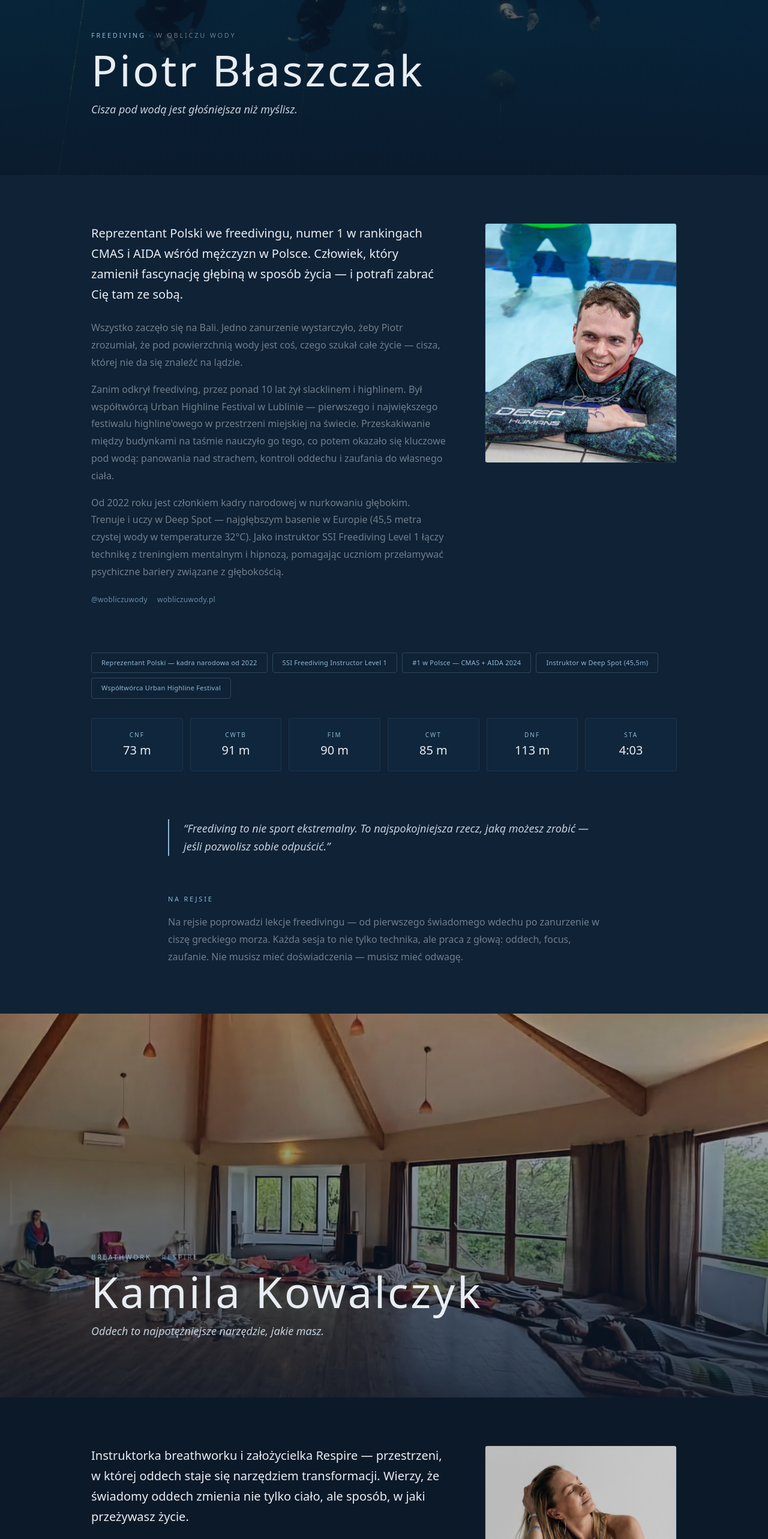
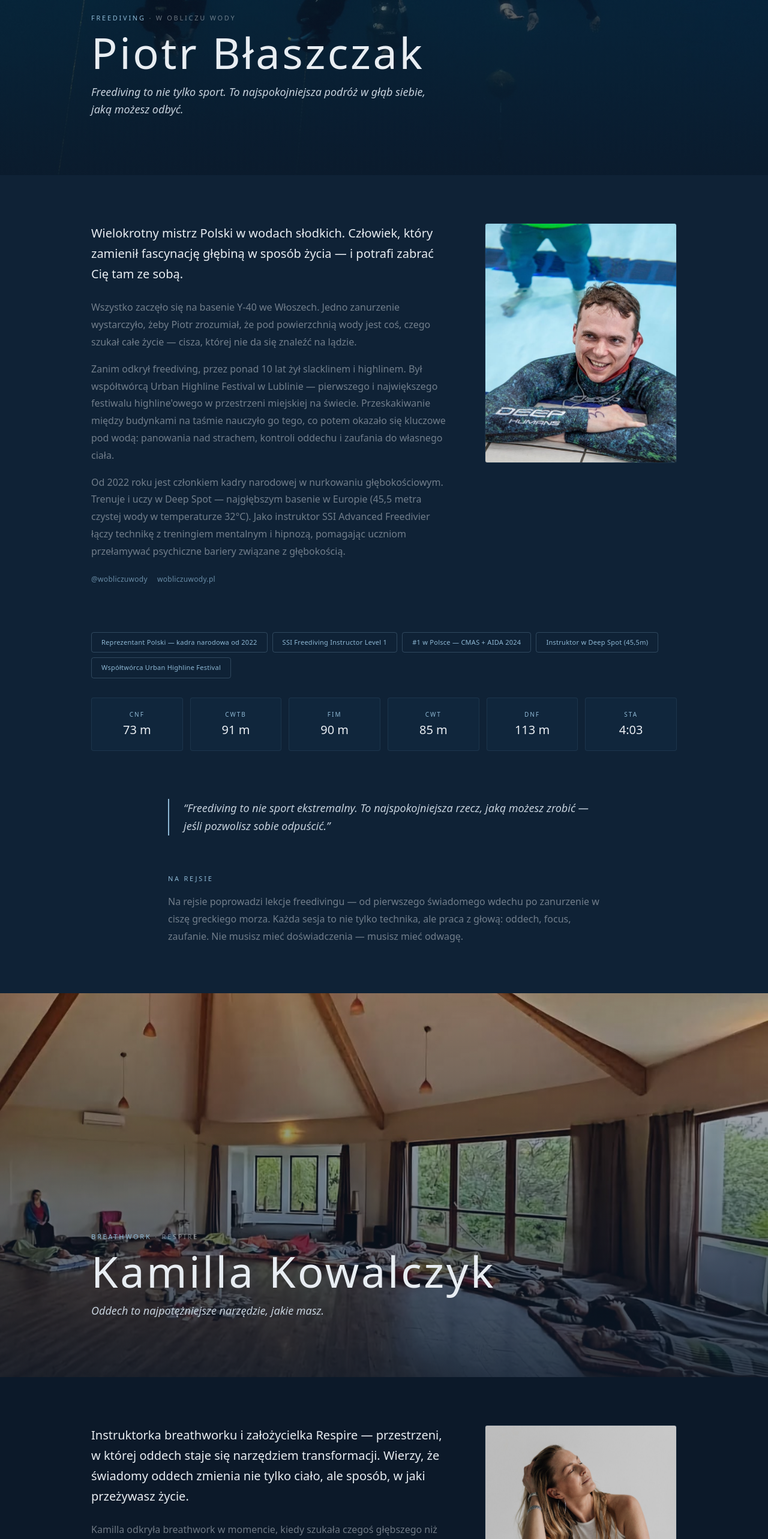
Before and after one commit to halicki/sailwithme, a Next.js app: page / in a window 1280 px wide. Shown: the part 5480-8046 px from the top of the page at 60% size. Built offline with nearby package versions, Linux system fonts and the light colour scheme; no server answers; a web font is replaced by a local one.

Commit message:
Update content and commit design spec

```diff
--- a/src/data/content.ts
+++ b/src/data/content.ts
@@ -158,7 +158,8 @@ export const crewMembers: CrewMember[] = [
     slug: "piotr",
     name: "Piotr Błaszczak",
     role: "Freediving",
-    tagline: "Cisza pod wodą jest głośniejsza niż myślisz.",
+    tagline:
+      "Freediving to nie tylko sport. To najspokojniejsza podróż w głąb siebie, jaką możesz odbyć.",
     instagram: "wobliczuwody",
     website: "https://wobliczuwody.pl",
     brand: "W Obliczu Wody",
@@ -166,12 +167,12 @@ export const crewMembers: CrewMember[] = [
     portraitImage: "/images/piotr-portrait.jpg",
     bio: {
       intro:
-        "Reprezentant Polski we freedivingu, numer 1 w rankingach CMAS i AIDA wśród mężczyzn w Polsce. Człowiek, który zamienił fascynację głębiną w sposób życia — i potrafi zabrać Cię tam ze sobą.",
-      story: `Wszystko zaczęło się na Bali. Jedno zanurzenie wystarczyło, żeby Piotr zrozumiał, że pod powierzchnią wody jest coś, czego szukał całe życie — cisza, której nie da się znaleźć na lądzie.
+        "Wielokrotny mistrz Polski w wodach słodkich. Człowiek, który zamienił fascynację głębiną w sposób życia — i potrafi zabrać Cię tam ze sobą.",
+      story: `Wszystko zaczęło się na basenie Y-40 we Włoszech. Jedno zanurzenie wystarczyło, żeby Piotr zrozumiał, że pod powierzchnią wody jest coś, czego szukał całe życie — cisza, której nie da się znaleźć na lądzie.
 
 Zanim odkrył freediving, przez ponad 10 lat żył slacklinem i highlinem. Był współtwórcą Urban Highline Festival w Lublinie — pierwszego i największego festiwalu highline'owego w przestrzeni miejskiej na świecie. Przeskakiwanie między budynkami na taśmie nauczyło go tego, co potem okazało się kluczowe pod wodą: panowania nad strachem, kontroli oddechu i zaufania do własnego ciała.
 
-Od 2022 roku jest członkiem kadry narodowej w nurkowaniu głębokim. Trenuje i uczy w Deep Spot — najgłębszym basenie w Europie (45,5 metra czystej wody w temperaturze 32°C). Jako instruktor SSI Freediving Level 1 łączy technikę z treningiem mentalnym i hipnozą, pomagając uczniom przełamywać psychiczne bariery związane z głębokością.`,
+Od 2022 roku jest członkiem kadry narodowej w nurkowaniu głębokościowym. Trenuje i uczy w Deep Spot — najgłębszym basenie w Europie (45,5 metra czystej wody w temperaturze 32°C). Jako instruktor SSI Advanced Freedivier łączy technikę z treningiem mentalnym i hipnozą, pomagając uczniom przełamywać psychiczne bariery związane z głębokością.`,
       onRetreat:
         "Na rejsie poprowadzi lekcje freedivingu — od pierwszego świadomego wdechu po zanurzenie w ciszę greckiego morza. Każda sesja to nie tylko technika, ale praca z głową: oddech, focus, zaufanie. Nie musisz mieć doświadczenia — musisz mieć odwagę.",
     },
@@ -194,18 +195,18 @@ Od 2022 roku jest członkiem kadry narodowej w nurkowaniu głębokim. Trenuje i
       "Freediving to nie sport ekstremalny. To najspokojniejsza rzecz, jaką możesz zrobić — jeśli pozwolisz sobie odpuścić.",
   },
   {
-    slug: "kamila",
-    name: "Kamila Kowalczyk",
+    slug: "kamilla",
+    name: "Kamilla Kowalczyk",
     role: "Breathwork",
     tagline: "Oddech to najpotężniejsze narzędzie, jakie masz.",
     instagram: "respire_kamilla_kowalczyk",
     brand: "Respire",
-    heroImage: "/images/kamila-hero.jpg",
-    portraitImage: "/images/kamila-portrait.jpg",
+    heroImage: "/images/kamilla-hero.jpg",
+    portraitImage: "/images/kamilla-portrait.jpg",
     bio: {
       intro:
         "Instruktorka breathworku i założycielka Respire — przestrzeni, w której oddech staje się narzędziem transformacji. Wierzy, że świadomy oddech zmienia nie tylko ciało, ale sposób, w jaki przeżywasz życie.",
-      story: `Kamila odkryła breathwork w momencie, kiedy szukała czegoś głębszego niż medytacja. Pierwszy oddech świadomy — naprawdę świadomy — zmienił jej perspektywę. Zrozumiała, że mamy w sobie narzędzie, które jest dostępne zawsze, wszędzie, za darmo — i które większość z nas kompletnie ignoruje.
+      story: `Kamilla odkryła breathwork w momencie, kiedy szukała czegoś głębszego niż medytacja. Pierwszy oddech świadomy — naprawdę świadomy — zmienił jej perspektywę. Zrozumiała, że mamy w sobie narzędzie, które jest dostępne zawsze, wszędzie, za darmo — i które większość z nas kompletnie ignoruje.
 
 Pod marką Respire prowadzi sesje oddechowe łączące różne techniki — od spokojnych, regulujących układ nerwowy, po intensywne sesje transformacyjne, które potrafią wydobyć emocje ukryte głęboko pod powierzchnią. Jej podejście jest ciepłe, ale bezkompromisowe: oddech nie kłamie i nie pozwala Ci się schować.`,
       onRetreat:
@@ -216,7 +217,7 @@ Pod marką Respire prowadzi sesje oddechowe łączące różne techniki — od s
       "Założycielka Respire",
     ],
     quote:
-      "Nie musisz jechać na drugi koniec świata, żeby się zmienić. Wystarczy, że zaczniesz oddychać.",
+      "Możesz zrozumieć. Możesz wszystko zmienić. Możesz być. Wystarczy oddech.",
   },
   {
     slug: "arek",
@@ -235,9 +236,12 @@ Jako programista rozumie systemy i struktury, ale ten rejs zaprojektował z zupe
       onRetreat:
         "Sternik Beneteau Oceanis 51.1, organizator i człowiek odpowiedzialny za to, żeby wszystko działało. Na pokładzie nauczy Cię podstaw żeglowania — od stawiania żagli po czytanie wiatru.",
     },
-    credentials: ["Jachtowy sternik morski", "Nauczyciel żeglowania PZŻ", "Organizator rejsu"],
-    quote:
-      "Na morzu nie da się udawać. Wiatr nie negocjuje, fala nie czeka.",
+    credentials: [
+      "Jachtowy sternik morski",
+      "Nauczyciel żeglowania PZŻ",
+      "Organizator rejsu",
+    ],
+    quote: "Na morzu nie da się udawać. Wiatr nie negocjuje, fala nie czeka.",
   },
 ];
 
@@ -246,31 +250,37 @@ Jako programista rozumie systemy i struktury, ale ten rejs zaprojektował z zupe
 export const yachtInfo: YachtInfo = {
   name: "Beneteau Oceanis 51.1",
   headline: "16 metrów domu na morzu",
-  description: "Beneteau Oceanis 51.1 — pięć kabin, przestronny kokpit i wszystko, czego potrzebujesz, żeby przez tydzień żyć na wodzie. To nie luksusowy hotel. To dom, który zabiera Cię tam, gdzie chcesz.",
+  description:
+    "Beneteau Oceanis 51.1 — pięć kabin, przestronny kokpit i wszystko, czego potrzebujesz, żeby przez tydzień żyć na wodzie. To nie luksusowy hotel. To dom, który zabiera Cię tam, gdzie chcesz.",
   comforts: [
     {
       title: "5 kabin z naturalnym światłem",
-      description: "Każdy ma swoją prywatną przestrzeń na sen i regenerację."
+      description: "Każdy ma swoją prywatną przestrzeń na sen i regenerację.",
     },
     {
       title: "Kuchnia i salon",
-      description: "Wspólne posiłki, poranna kawa, wieczorne rozmowy — wszystko na pokładzie."
+      description:
+        "Wspólne posiłki, poranna kawa, wieczorne rozmowy — wszystko na pokładzie.",
     },
     {
       title: "Platforma kąpielowa",
-      description: "Skok do morza prosto z jachtu — codziennie."
+      description: "Skok do morza prosto z jachtu — codziennie.",
     },
     {
       title: "16 metrów stabilności",
-      description: "Jacht zaprojektowany na pełne morze. Bezpieczny, stabilny, wygodny."
-    }
+      description:
+        "Jacht zaprojektowany na pełne morze. Bezpieczny, stabilny, wygodny.",
+    },
   ],
   images: [
-    { src: "/images/yacht-main.webp", alt: "Beneteau Oceanis 51.1 — widok z zewnątrz" },
+    {
+      src: "/images/yacht-main.webp",
+      alt: "Beneteau Oceanis 51.1 — widok z zewnątrz",
+    },
     { src: "/images/yacht-cockpit.webp", alt: "Kokpit — przestrzeń wspólna" },
-    { src: "/images/yacht-cabin.webp", alt: "Kabina z panoramicznymi oknami" }
+    { src: "/images/yacht-cabin.webp", alt: "Kabina z panoramicznymi oknami" },
   ],
-  specUrl: "https://www.beneteau.com/en/oceanis/oceanis-51-1"
+  specUrl: "https://www.beneteau.com/en/oceanis/oceanis-51-1",
 };
 
 // ─── Route ──────────────────────────────────────────────────────────────────
@@ -278,7 +288,8 @@ export const yachtInfo: YachtInfo = {
 export const routeContent: RouteContent = {
   heading: "Zatoka Sarońska",
   subheading: "7 dni między wyspami Grecji",
-  intro: "Pięćdziesiąt mil morskich od Aten zaczyna się inny świat. Wyspa bez samochodów, starożytny teatr z doskonałą akustyką, zatoki z turkusową wodą — i cisza, jakiej nie znajdziesz na lądzie.",
+  intro:
+    "Pięćdziesiąt mil morskich od Aten zaczyna się inny świat. Wyspa bez samochodów, starożytny teatr z doskonałą akustyką, zatoki z turkusową wodą — i cisza, jakiej nie znajdziesz na lądzie.",
   stops: [
     {
       name: "Egina",
@@ -306,11 +317,13 @@ export const routeContent: RouteContent = {
         "Port, w którym czas zatrzymał się sto lat temu",
         "Uliczki z kamienia, osły zamiast taksówek",
       ],
-      freeDivingNote: "Krystalicznie czysta woda i skaliste dno — idealne warunki do freedivingu z Piotrem.",
+      freeDivingNote:
+        "Krystalicznie czysta woda i skaliste dno — idealne warunki do freedivingu z Piotrem.",
     },
     {
       name: "Epidauros",
-      tagline: "Starożytny teatr, w którym szept niesie się do ostatniego rzędu.",
+      tagline:
+        "Starożytny teatr, w którym szept niesie się do ostatniego rzędu.",
       hints: [
         "Akustyka, której nie da się wyjaśnić — trzeba usłyszeć",
         "Dojście od strony morza, nie z parkingu turystycznego",
```
Also changed, not shown: public/images/kamilla-hero.jpg (renamed from public/images/kamila-hero.jpg), public/images/kamilla-portrait.jpg (renamed from public/images/kamila-portrait.jpg), 1 other file (tests, documents, lock files or other folders).
